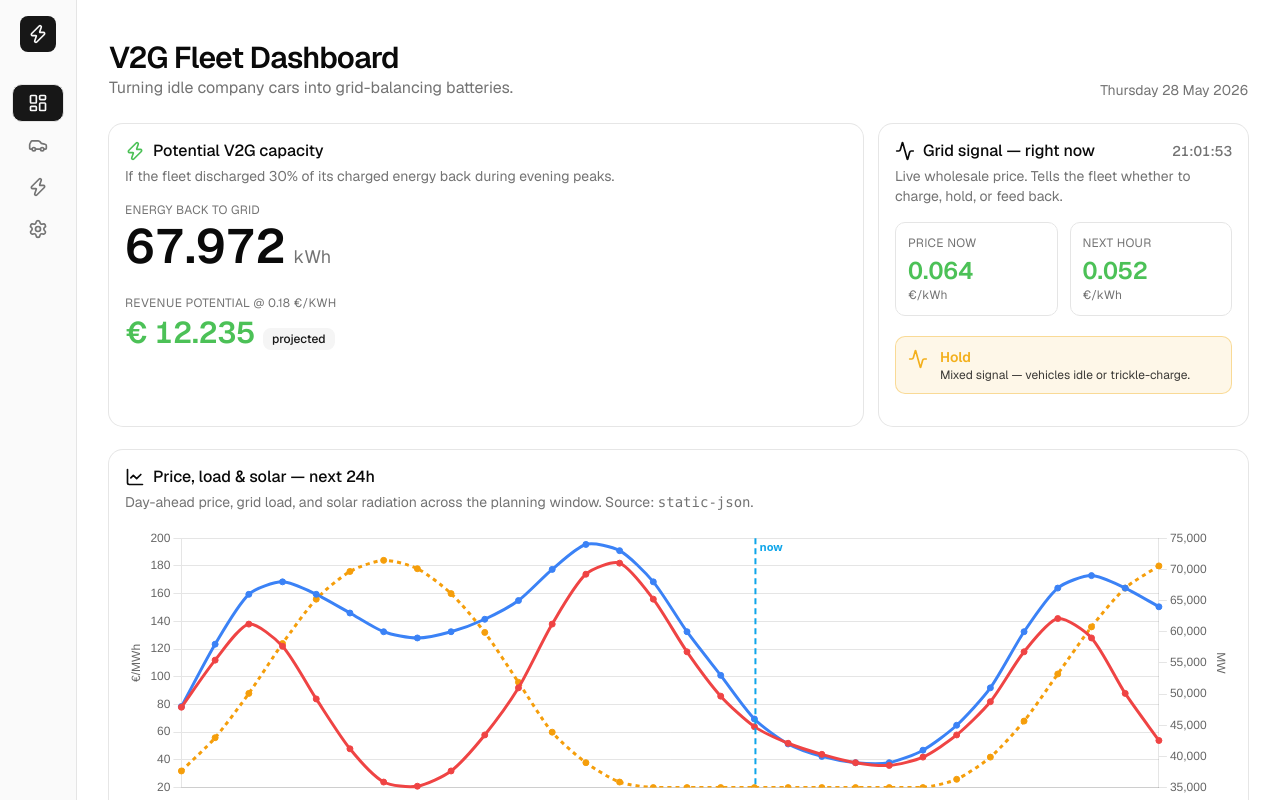
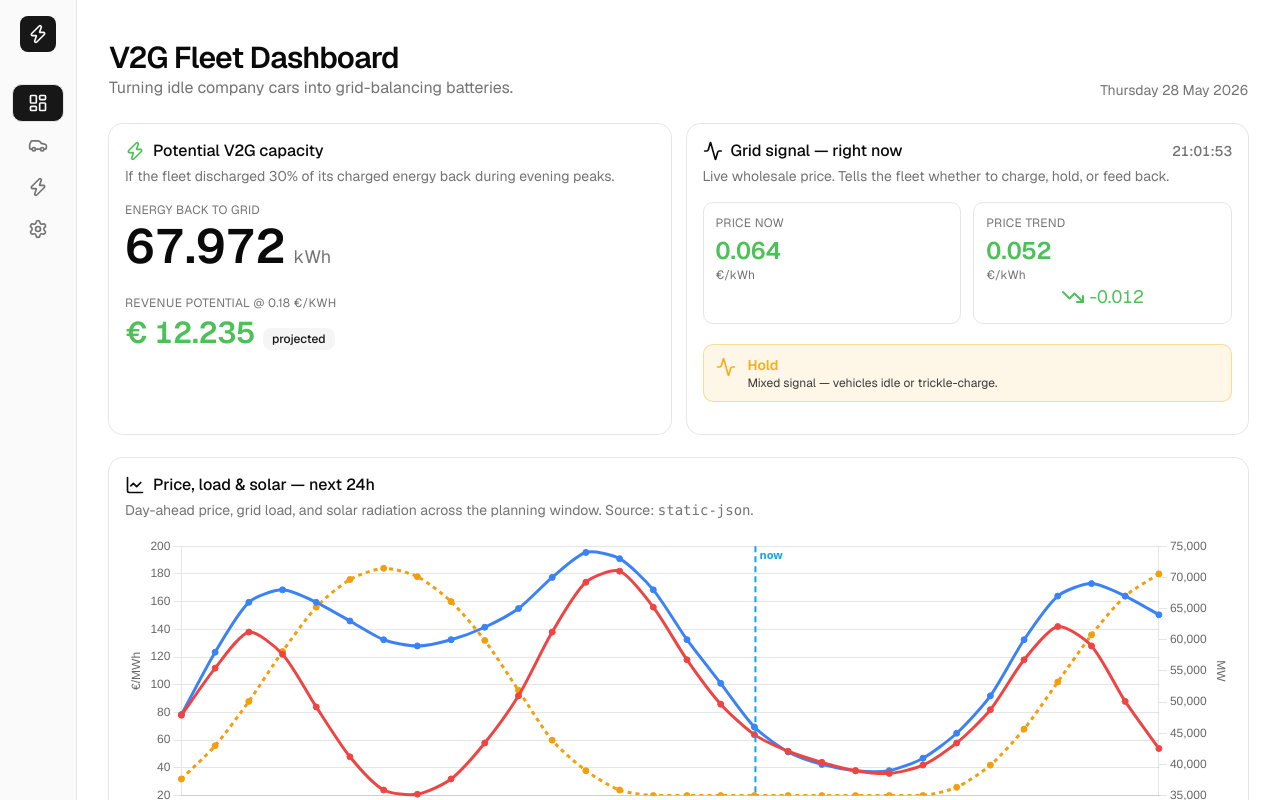
Before and after one commit to weigand242-png/GreenTechTeam07, a Next.js app in the folder launch-v2g/: page / in a window 1280 px wide. Built offline with nearby package versions, Linux system fonts and the light colour scheme.

Commit message:
Add price trend indicator

```diff
--- a/launch-v2g/src/app/(app)/page.tsx
+++ b/launch-v2g/src/app/(app)/page.tsx
@@ -1,5 +1,5 @@
-import GridIntensityCard from "@/components/features/dashboard/GridIntensityCard";
 import HeaderBox from "@/components/features/dashboard/HeaderBox";
+import LiveSignalCard from "@/components/features/dashboard/LiveSignalCard";
 import PotentialV2GCard from "@/components/features/dashboard/PotentialV2GCard";
 import PriceLoadWeatherChart from "@/components/features/dashboard/PriceLoadWeatherChart";
 import { getFleetSnapshot } from "@/lib/sessions";
@@ -27,13 +27,12 @@ export default async function DashboardPage() {
           Live grid feed unavailable — showing static demo data.
         </p>
       )}
-      <div className="grid gap-4 lg:grid-cols-3">
+      <div className="grid gap-4 lg:grid-cols-2">
         <PotentialV2GCard
-          className="lg:col-span-2"
           capacityKwh={snap.potentialV2GCapacityKwh}
           revenueEur={snap.potentialV2GRevenueEur}
         />
-        <GridIntensityCard signal={signal} />
+        <LiveSignalCard signal={signal} />
       </div>
       <PriceLoadWeatherChart
         points={window.points}
--- a/launch-v2g/src/components/features/dashboard/GridIntensityCard.tsx
+++ b/launch-v2g/src/components/features/dashboard/LiveSignalCard.tsx
@@ -1,3 +1,4 @@
+import LiveClock from "@/components/shared/atoms/LiveClock";
 import {
   Card,
   CardContent,
@@ -5,15 +6,24 @@ import {
   CardHeader,
   CardTitle,
 } from "@/components/ui/card";
-import LiveClock from "@/components/shared/atoms/LiveClock";
 import type { CurrentHourSignal, SignalMode } from "@/lib/signal/current_hour";
 import { cn } from "@/lib/utils";
-import { Activity, ArrowDownToLine, ArrowUpFromLine } from "lucide-react";
+import {
+  Activity,
+  ArrowDownToLine,
+  ArrowUpFromLine,
+  MoveRight,
+  TrendingDown,
+  TrendingUp,
+} from "lucide-react";
 
-interface GridIntensityCardProps {
+interface LiveSignalCardProps {
   signal: CurrentHourSignal;
   className?: string;
 }
+
+// €0.005/kWh = €5/MWh — below this the next-hour move isn't a meaningful trend.
+const TREND_EPSILON_EUR_PER_KWH = 0.005;
 
 function priceTone(price: number): "green" | "amber" | "red" {
   if (price > 0.3) return "red";
@@ -21,11 +31,24 @@ function priceTone(price: number): "green" | "amber" | "red" {
   return "green";
 }
 
-export default function GridIntensityCard({
+type TrendDirection = "up" | "down" | "flat";
+
+function trendDirection(
+  current: number,
+  next: number | null,
+): TrendDirection | null {
+  if (next === null) return null;
+  const delta = next - current;
+  if (Math.abs(delta) < TREND_EPSILON_EUR_PER_KWH) return "flat";
+  return delta > 0 ? "up" : "down";
+}
+
+export default function LiveSignalCard({
   signal,
   className,
-}: GridIntensityCardProps) {
+}: LiveSignalCardProps) {
   const { priceEurPerKwh: price, nextPriceEurPerKwh: nextPrice, mode } = signal;
+  const trend = trendDirection(price, nextPrice);
 
   return (
     <Card className={className}>
@@ -44,19 +67,27 @@ export default function GridIntensityCard({
         </CardDescription>
       </CardHeader>
       <CardContent className="flex flex-col gap-5 pb-4">
-        <div className="grid grid-cols-2 gap-3">
+        <div className="grid grid-cols-2 items-stretch gap-3">
+          <div className="rounded-lg border p-3">
             <Gauge
               label="Price now"
               value={price.toFixed(3)}
               unit="€/kWh"
               tone={priceTone(price)}
             />
+          </div>
+          <div className="rounded-lg border p-3">
             <Gauge
-            label="Next hour"
+              label="Price trend"
               value={nextPrice === null ? "—" : nextPrice.toFixed(3)}
               unit={nextPrice === null ? "not yet published" : "€/kWh"}
               tone={nextPrice === null ? "neutral" : priceTone(nextPrice)}
             />
+            <TrendBadge
+              direction={trend}
+              delta={nextPrice === null ? null : nextPrice - price}
+            />
+          </div>
         </div>
         <ModeBanner mode={mode} />
       </CardContent>
@@ -76,7 +107,7 @@ function Gauge({
   tone: "green" | "amber" | "red" | "neutral";
 }) {
   return (
-    <div className="rounded-lg border p-3">
+    <>
       <p className="text-muted-foreground text-xs uppercase tracking-wide">
         {label}
       </p>
@@ -92,6 +123,51 @@ function Gauge({
         {value}
       </p>
       <p className="text-muted-foreground text-xs">{unit}</p>
+    </>
+  );
+}
+
+function TrendBadge({
+  direction,
+  delta,
+}: {
+  direction: TrendDirection | null;
+  delta: number | null;
+}) {
+  const meta =
+    direction === "up"
+      ? {
+        Icon: TrendingUp,
+        tone: "text-grid-red",
+        srLabel: "rising",
+      }
+      : direction === "down"
+        ? {
+          Icon: TrendingDown,
+          tone: "text-grid-green",
+          srLabel: "falling",
+        }
+        : {
+          Icon: MoveRight,
+          tone: "text-muted-foreground",
+          srLabel: direction === null ? "no forecast" : "stable",
+        };
+  const Icon = meta.Icon;
+  const deltaLabel =
+    delta === null
+      ? null
+      : `${delta >= 0 ? "+" : ""}${delta.toFixed(3)}`;
+  return (
+    <div
+      className="flex items-center justify-center gap-1 px-1"
+      aria-label={`Next-hour price ${meta.srLabel}`}
+    >
+      <Icon className={cn("size-6", meta.tone)} />
+      {deltaLabel && (
+        <span className={cn("text-lg tabular-nums", meta.tone)}>
+          {deltaLabel}
+        </span>
+      )}
     </div>
   );
 }
```
Lines whose indentation alone changed are shown as unchanged.
